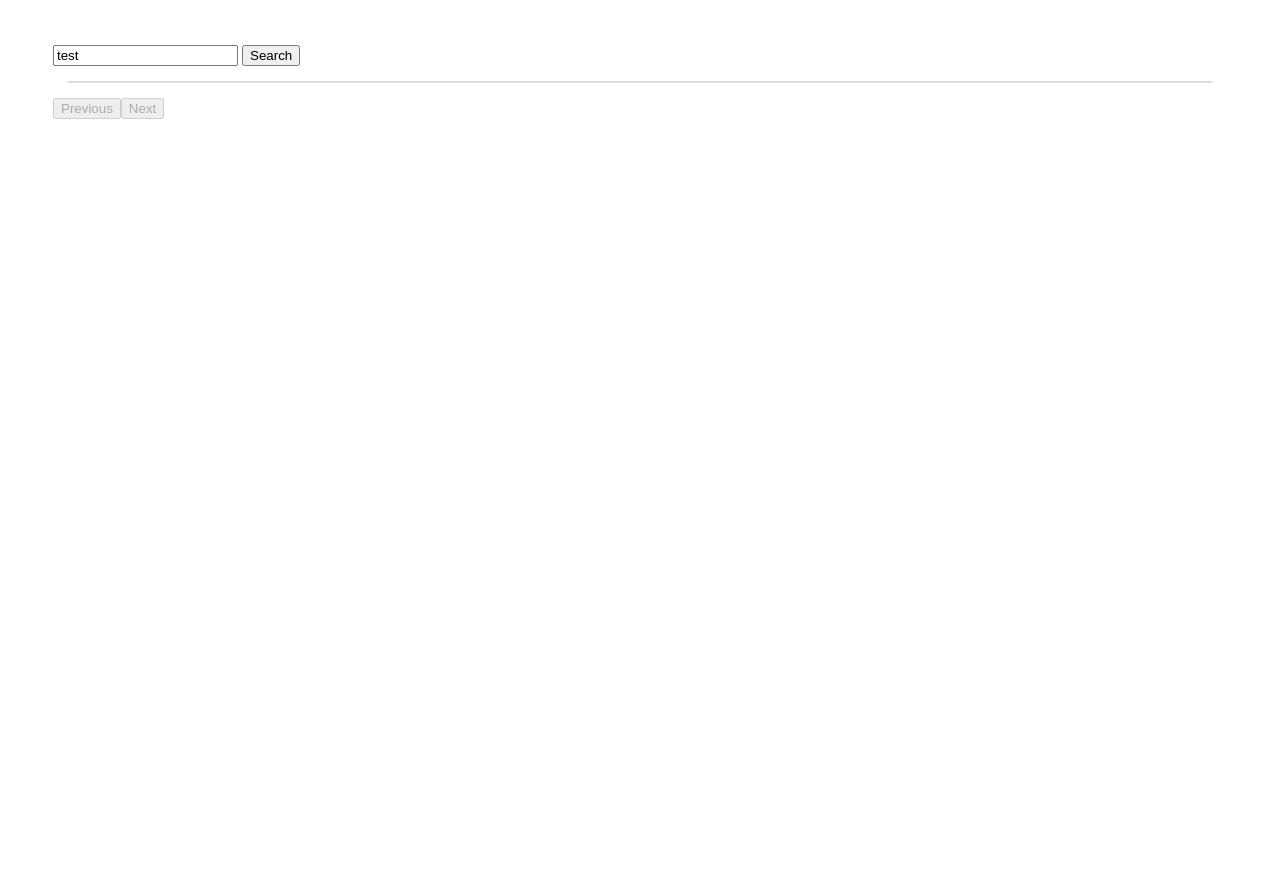
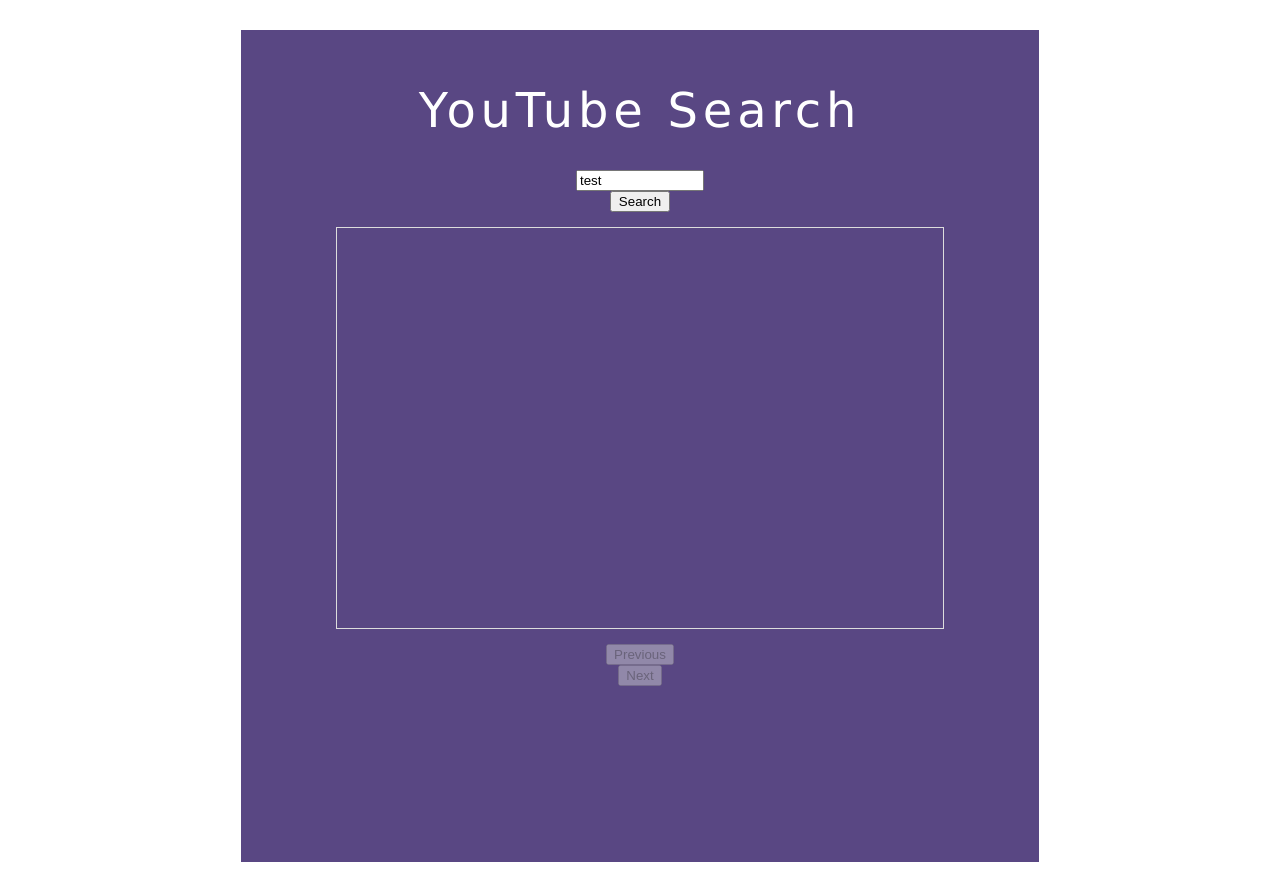
Before and after one commit to richwalton/Youtube-API-App, a plain HTML site: page index.html in a window 1280 px wide. Before the commit the page ends 800 px from the top, so only its background shows below. Drawn offline with Linux system fonts and the light colour scheme.

Commit message:
some css changes

```diff
--- a/index.html
+++ b/index.html
@@ -4,10 +4,18 @@
 <head>
     <title>JavaScript</title>
     <style>
+        h1 {
+            color:white;
+            letter-spacing: 0.1em;
+            font-family:Verdana, Geneva, Tahoma, sans-serif;
+            font-size:3em;
+            font-weight:100;
+        }
         .box {
+            background-color:white;
             width: 19%;
             display: inline-block;
-            height: 200px;
+            height: 300px;
             padding:6px;
             border: 1px solid #ddd;
             margin: 12px 16px;
@@ -15,17 +23,34 @@
             overflow: auto;
         }
         .container {
+            min-height: 100vh;
+            width:60%;
+            display:flex;
+            /* justify-content:center; */
+            align-items:center;
+            flex-direction: column;
+            background-color:rgb(89, 71, 131);
             padding:20px 20px 12px 20px;
-            margin:25px 25px 0px 25px;
+            margin:30px auto;
+            /* margin:25px 25px 0px 25px; */
         }
         .output {
             border: 1px solid #ddd;
+            height:400px;
+            width:80%;
             margin: 15px;
         }
         img {
             display:block;
             /* height:100%; */
             width:100%;
+        }
+        .button-style{
+            width: 60px;
+            /* display: block; */
+        }
+        .input-style {
+            width:120px;
         }
         /* .input-style {
             color:rgb(126, 126, 126);
@@ -35,6 +60,7 @@
 
 <body>
    <div class="container">
+       <h1>YouTube Search</h1>
         <input type="text" class="input-style">
         <button class="button-style">Search</button>
         <div class="output">
```
